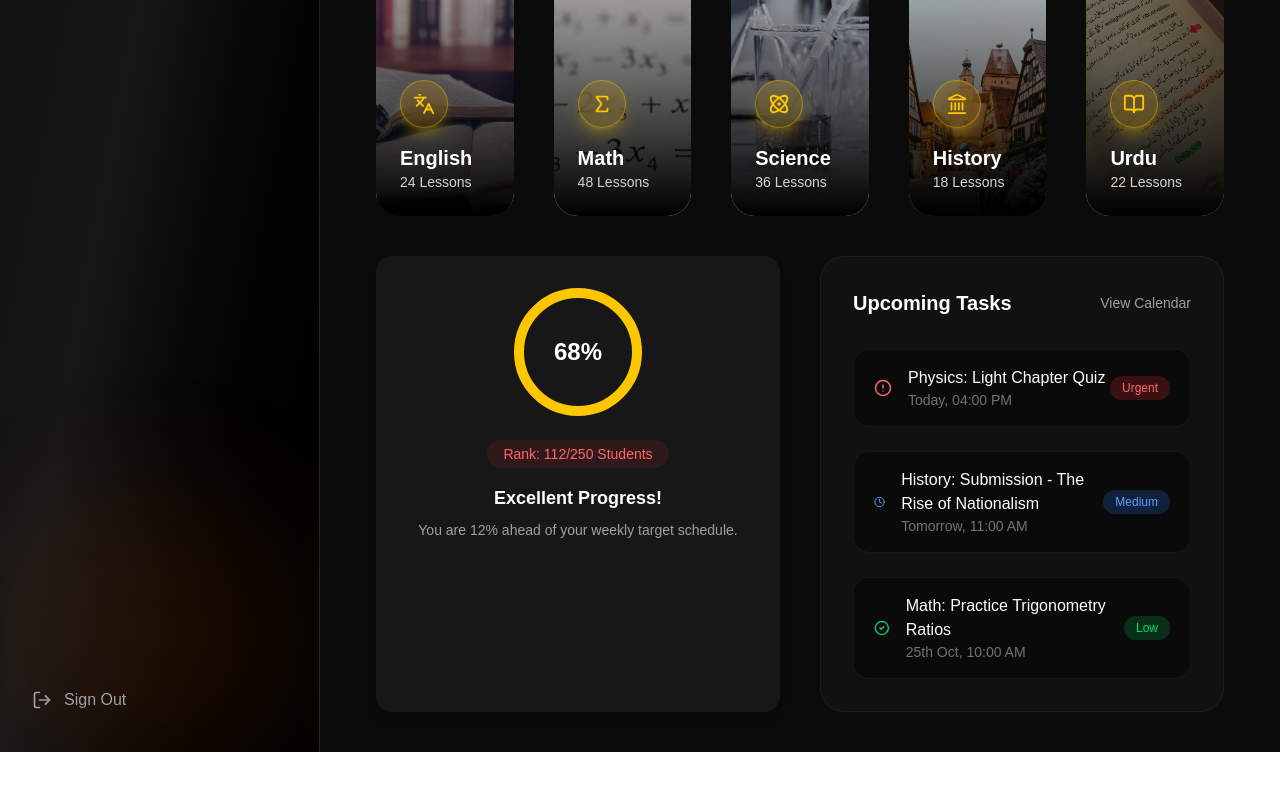
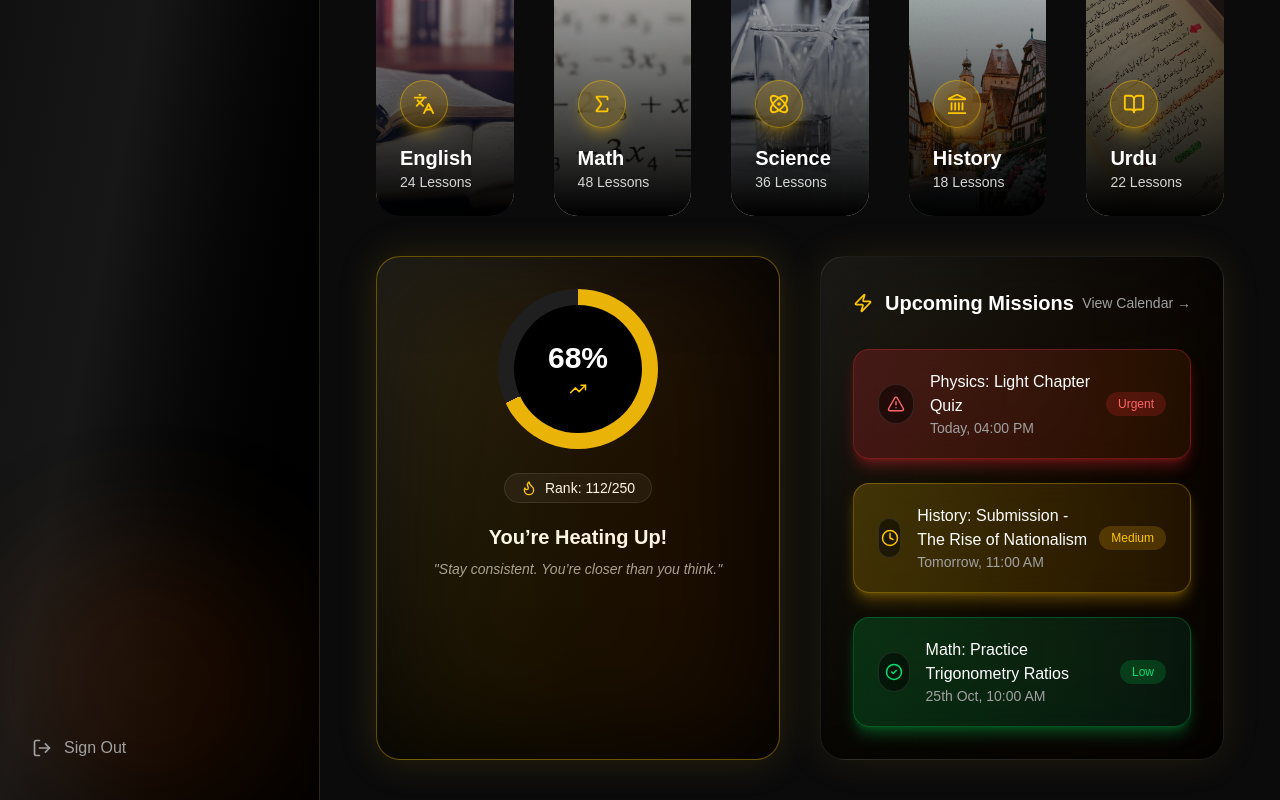
Before and after one commit to Lazik-Latief/nextjs-project-ui, a Next.js app: page /student in a window 1280 px wide. Shown: the part 917-1717 px from the top of the page. Before the commit the page ends 1669 px from the top, so only its background shows below. Built offline with nearby package versions, Linux system fonts and the light colour scheme.

Commit message:
ui update

```diff
--- a/src/app/components/ProgressCard.jsx
+++ b/src/app/components/ProgressCard.jsx
@@ -1,23 +1,92 @@
-// features/student/dashboard/components/ProgressCard.jsx
 'use client';
 
-export default function ProgressCard() {
+import { motion } from 'framer-motion';
+import { Flame, Trophy, TrendingUp, AlertTriangle } from 'lucide-react';
+
+export default function ProgressCard({ progress = 68, rank = 112, total = 250 }) {
+  const percentage = progress;
+
+  const getStatus = () => {
+    if (percentage < 50) {
+      return {
+        color: 'from-red-500 to-orange-500',
+        border: 'border-red-500/40',
+        icon: AlertTriangle,
+        title: 'Push Harder!',
+        quote: 'Champions are built when no one is watching.',
+        badge: 'Behind Target',
+      };
+    } else if (percentage < 75) {
+      return {
+        color: 'from-yellow-400 to-orange-500',
+        border: 'border-yellow-400/40',
+        icon: Flame,
+        title: 'You’re Heating Up!',
+        quote: 'Stay consistent. You’re closer than you think.',
+        badge: 'On Track',
+      };
+    } else {
+      return {
+        color: 'from-green-400 to-emerald-500',
+        border: 'border-green-400/40',
+        icon: Trophy,
+        title: 'Dominating!',
+        quote: 'Top performers don’t wait. They lead.',
+        badge: 'Above Average',
+      };
+    }
+  };
+
+  const status = getStatus();
+  const Icon = status.icon;
+
   return (
-    <div className="bg-neutral-900 rounded-2xl p-8 flex flex-col items-center text-center shadow-lg">
-      <div className="relative w-32 h-32 mb-6">
-        <div className="w-full h-full rounded-full border-[10px] border-yellow-400 flex items-center justify-center">
-          <span className="text-white text-2xl font-bold">68%</span>
+    <motion.div
+      initial={{ opacity: 0, y: 20 }}
+      animate={{ opacity: 1, y: 0 }}
+      className={`relative rounded-3xl p-8 text-center overflow-hidden
+                  bg-gradient-to-br from-neutral-900 to-black
+                  border ${status.border}
+                  shadow-[0_0_40px_rgba(234,179,8,0.15)]`}
+    >
+      {/* Animated Glow Background */}
+      <div className={`absolute inset-0 bg-gradient-to-r ${status.color} opacity-10 blur-3xl`} />
+
+      {/* Progress Circle */}
+      <div className="relative w-40 h-40 mx-auto mb-6">
+        <div
+          className="w-full h-full rounded-full flex items-center justify-center"
+          style={{
+            background: `conic-gradient(#eab308 ${percentage * 3.6}deg, #1f1f1f 0deg)`,
+          }}
+        >
+          <div className="w-32 h-32 rounded-full bg-black flex flex-col items-center justify-center">
+            <span className="text-white text-3xl font-bold">
+              {percentage}%
+            </span>
+            <TrendingUp className="text-yellow-400 mt-1" size={18} />
+          </div>
         </div>
       </div>
-      <p className="text-red-400 text-sm bg-red-500/10 px-4 py-1 rounded-full mb-4">
-        Rank: 112/250 Students
+
+      {/* Rank Badge */}
+      <div className="inline-flex items-center gap-2 px-4 py-1 rounded-full
+                      bg-white/5 border border-white/10 mb-5">
+        <Icon size={16} className="text-yellow-400" />
+        <span className="text-sm text-white">
+          Rank: {rank}/{total}
+        </span>
+      </div>
+
+      {/* Status Title */}
+      <h3 className="text-white text-xl font-semibold mb-2">
+        {status.title}
+      </h3>
+
+      {/* Motivational Quote */}
+      <p className="text-neutral-400 text-sm italic">
+        "{status.quote}"
       </p>
-      <h4 className="text-white font-semibold text-lg">
-        Excellent Progress!
-      </h4>
-      <p className="text-neutral-400 text-sm mt-2">
-        You are 12% ahead of your weekly target schedule.
-      </p>
-    </div>
+    </motion.div>
   );
 }
--- a/src/app/components/TopHeader.jsx
+++ b/src/app/components/TopHeader.jsx
@@ -53,7 +53,7 @@ export default function TopHeader() {
       className="absolute right-10 top-4 flex gap-6"
       animate={{ y: [0, -10, 0] }}
       transition={{
-        duration: 2,
+        duration: 1.4,
         repeat: Infinity,
         ease: 'easeInOut',
       }}
--- a/src/app/components/UpcomingTasks.jsx
+++ b/src/app/components/UpcomingTasks.jsx
@@ -1,59 +1,134 @@
 'use client';
 
-import { AlertCircle, CheckCircle2, Clock } from 'lucide-react';
+import { motion } from 'framer-motion';
+import {
+  AlertTriangle,
+  Clock,
+  CheckCircle2,
+  Zap,
+} from 'lucide-react';
 
 export default function UpcomingTasks() {
   const tasks = [
-    { title: 'Physics: Light Chapter Quiz', date: 'Today, 04:00 PM', priority: 'Urgent' },
-    { title: 'History: Submission - The Rise of Nationalism', date: 'Tomorrow, 11:00 AM', priority: 'Medium' },
-    { title: 'Math: Practice Trigonometry Ratios', date: '25th Oct, 10:00 AM', priority: 'Low' },
+    {
+      title: 'Physics: Light Chapter Quiz',
+      date: 'Today, 04:00 PM',
+      priority: 'Urgent',
+    },
+    {
+      title: 'History: Submission - The Rise of Nationalism',
+      date: 'Tomorrow, 11:00 AM',
+      priority: 'Medium',
+    },
+    {
+      title: 'Math: Practice Trigonometry Ratios',
+      date: '25th Oct, 10:00 AM',
+      priority: 'Low',
+    },
   ];
 
-  const getIcon = (priority) => {
-    if (priority === 'Urgent') return <AlertCircle className="text-red-400" size={18} />;
-    if (priority === 'Medium') return <Clock className="text-blue-400" size={18} />;
-    return <CheckCircle2 className="text-green-400" size={18} />;
+  const getPriorityStyle = (priority) => {
+    if (priority === 'Urgent') {
+      return {
+        icon: AlertTriangle,
+        color: 'text-red-400',
+        bg: 'from-red-500/20 to-orange-500/10',
+        border: 'border-red-500/30',
+        badge: 'bg-red-500/20 text-red-400',
+        glow: 'shadow-red-500/30',
+      };
+    }
+    if (priority === 'Medium') {
+      return {
+        icon: Clock,
+        color: 'text-yellow-400',
+        bg: 'from-yellow-400/20 to-amber-500/10',
+        border: 'border-yellow-400/30',
+        badge: 'bg-yellow-500/20 text-yellow-400',
+        glow: 'shadow-yellow-500/30',
+      };
+    }
+    return {
+      icon: CheckCircle2,
+      color: 'text-green-400',
+      bg: 'from-green-500/20 to-emerald-500/10',
+      border: 'border-green-500/30',
+      badge: 'bg-green-500/20 text-green-400',
+      glow: 'shadow-green-500/30',
+    };
   };
 
   return (
-    <div className="bg-[#111112] border border-white/5 rounded-3xl p-8">
+    <div
+      className="relative rounded-3xl p-8 overflow-hidden
+                 bg-gradient-to-br from-neutral-900 to-black
+                 border border-white/10
+                 shadow-[0_0_40px_rgba(234,179,8,0.1)]"
+    >
+      {/* Glow Background */}
+      <div className="absolute inset-0 bg-gradient-to-r from-yellow-500/5 to-orange-500/5 blur-3xl" />
 
-      <div className="flex justify-between items-center mb-8">
-        <h3 className="text-xl font-semibold">Upcoming Tasks</h3>
+      {/* Header */}
+      <div className="flex justify-between items-center mb-8 relative z-10">
+        <div className="flex items-center gap-3">
+          <Zap className="text-yellow-400" size={20} />
+          <h3 className="text-xl font-semibold text-white">
+            Upcoming Missions
+          </h3>
+        </div>
+
         <button className="text-sm text-neutral-400 hover:text-yellow-400 transition">
-          View Calendar
+          View Calendar →
         </button>
       </div>
 
-      <div className="space-y-6">
+      {/* Tasks */}
+      <div className="space-y-6 relative z-10">
+        {tasks.map((task, index) => {
+          const style = getPriorityStyle(task.priority);
+          const Icon = style.icon;
 
-        {tasks.map((task, index) => (
+          return (
+            <motion.div
+              key={index}
+              whileHover={{ y: -5, scale: 1.02 }}
+              transition={{ type: 'spring', stiffness: 200 }}
+              className={`relative flex items-center justify-between
+                          rounded-2xl px-6 py-5
+                          bg-gradient-to-r ${style.bg}
+                          border ${style.border}
+                          backdrop-blur-md
+                          shadow-lg ${style.glow}
+                          transition-all duration-300`}
+            >
+              {/* Left Content */}
+              <div className="flex items-center gap-4">
                 <div
-            key={index}
-            className="flex items-center justify-between
-                       bg-black/40 border border-white/5
-                       rounded-2xl px-5 py-4
-                       hover:border-yellow-400/20
-                       transition-all duration-300"
+                  className={`w-10 h-10 rounded-full flex items-center justify-center
+                              bg-black/50 border border-white/10`}
                 >
-            <div className="flex items-center gap-4">
-              {getIcon(task.priority)}
+                  <Icon className={style.color} size={18} />
+                </div>
+
                 <div>
-                <p className="font-medium">{task.title}</p>
-                <p className="text-neutral-500 text-sm">{task.date}</p>
+                  <p className="font-medium text-white">
+                    {task.title}
+                  </p>
+                  <p className="text-neutral-400 text-sm">
+                    {task.date}
+                  </p>
                 </div>
               </div>
 
-            <span className={`text-xs px-3 py-1 rounded-full
-              ${task.priority === 'Urgent' && 'bg-red-500/20 text-red-400'}
-              ${task.priority === 'Medium' && 'bg-blue-500/20 text-blue-400'}
-              ${task.priority === 'Low' && 'bg-green-500/20 text-green-400'}
-            `}>
+              {/* Priority Badge */}
+              <span
+                className={`text-xs px-3 py-1 rounded-full font-medium ${style.badge}`}
+              >
                 {task.priority}
               </span>
-          </div>
-        ))}
-
+            </motion.div>
+          );
+        })}
       </div>
     </div>
   );
```
Lines whose indentation alone changed are shown as unchanged.
